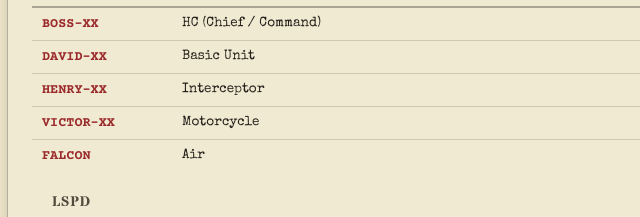
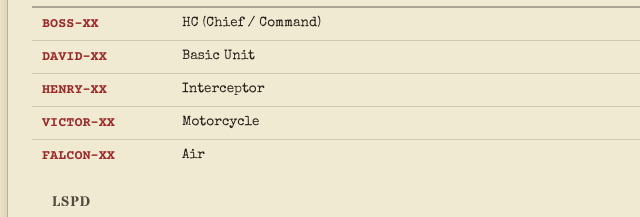
Before and after one commit to SATUCERITA-HUB/LEO-CHEAT-SHEET, a plain HTML site: page index.html in a window 1280 px wide. Shown: the part 2880-3097 px from the top of the page, 227-867 px from the left. Drawn offline with nearby package versions, Linux system fonts and the light colour scheme.

Commit message:
Update index.html

```diff
--- a/index.html
+++ b/index.html
@@ -531,7 +531,7 @@
         <tr><td class="code">DAVID-XX</td><td class="reveal-cell" onclick="toggleReveal(this)">Basic Unit</td></tr>
         <tr><td class="code">HENRY-XX</td><td class="reveal-cell" onclick="toggleReveal(this)">Interceptor</td></tr>
         <tr><td class="code">VICTOR-XX</td><td class="reveal-cell" onclick="toggleReveal(this)">Motorcycle</td></tr>
-        <tr><td class="code">FALCON</td><td class="reveal-cell" onclick="toggleReveal(this)">Air</td></tr>
+        <tr><td class="code">FALCON-XX</td><td class="reveal-cell" onclick="toggleReveal(this)">Air</td></tr>
       </table>
 
       <h3>LSPD</h3>
```
